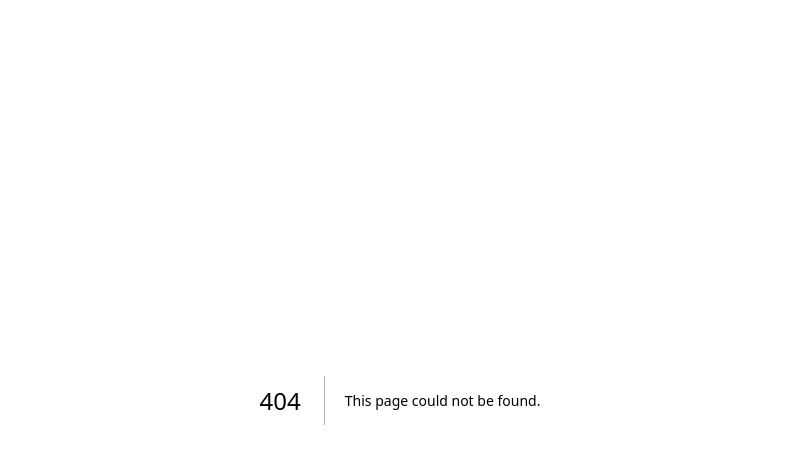
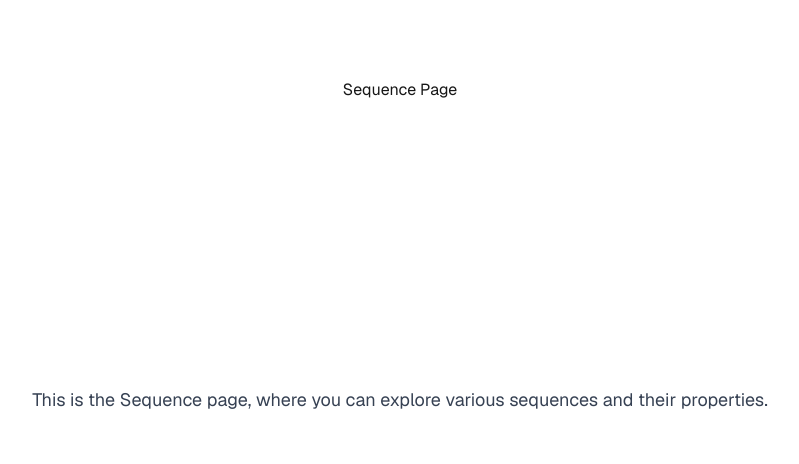
Before and after one commit to JoseMi317/SequenceLab, a Next.js app: page /sequence in a window 1280 px wide. Before the commit this address had no page. Shown: the top 464 px of the page, without its empty margins (240-1039 px from the left). Built offline with nearby package versions, Linux system fonts and the light colour scheme.

Commit message:
start sequenceLab, add a new route /sequence

```diff
--- /dev/null
+++ b/src/app/sequence/page.js
@@ -0,0 +1,12 @@
+export default function Sequence() {
+  return (
+    <div className="grid grid-rows-[20px_1fr_20px] items-center justify-items-center min-h-screen p-8 pb-20 gap-16 sm:p-20 font-[family-name:var(--font-geist-sans)]">
+      Sequence Page
+      <div className="flex flex-col items-center justify-center gap-8">
+        <p className="text-center text-lg text-gray-700">
+          This is the Sequence page, where you can explore various sequences and their properties.
+        </p>
+      </div>
+    </div>
+  );
+}
```
